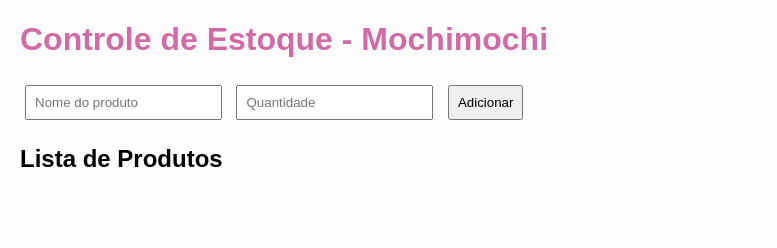
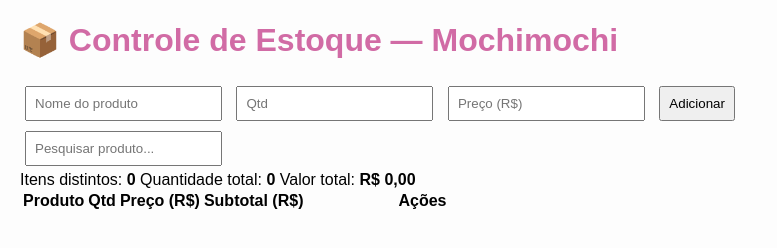
Before and after one commit to jessicaalida/estoque-mochimochi, a plain HTML site: page index.html in a window 1280 px wide. Shown: the whole page, without its empty margins (0-777 px from the left). Drawn offline with Linux system fonts and the light colour scheme.

Commit message:
Update index.html

```diff
--- a/index.html
+++ b/index.html
@@ -1,21 +1,44 @@
 <!DOCTYPE html>
-<html lang="pt-br">
+<html lang="pt-BR">
 <head>
-  <meta charset="UTF-8">
-  <title>Estoque Mochimochi</title>
-  <link rel="stylesheet" href="style.css">
+  <meta charset="UTF-8" />
+  <meta name="viewport" content="width=device-width, initial-scale=1.0"/>
+  <title>Controle de Estoque - Mochimochi</title>
+  <link rel="stylesheet" href="style.css"/>
 </head>
 <body>
-  <h1>Controle de Estoque - Mochimochi</h1>
+  <div class="container">
+    <h1>📦 Controle de Estoque — Mochimochi</h1>
 
-  <div>
-    <input type="text" id="produto" placeholder="Nome do produto">
-    <input type="number" id="quantidade" placeholder="Quantidade">
-    <button onclick="adicionarProduto()">Adicionar</button>
+    <div class="form">
+      <input id="nome" type="text" placeholder="Nome do produto"/>
+      <input id="quantidade" type="number" min="0" step="1" placeholder="Qtd"/>
+      <input id="preco" type="number" min="0" step="0.01" placeholder="Preço (R$)"/>
+      <button id="btnAdicionar">Adicionar</button>
+    </div>
+
+    <div class="toolbar">
+      <input id="busca" type="text" placeholder="Pesquisar produto..."/>
+      <div class="totais">
+        <span>Itens distintos: <strong id="contagemProdutos">0</strong></span>
+        <span>Quantidade total: <strong id="quantidadeTotal">0</strong></span>
+        <span>Valor total: <strong id="valorTotal">R$ 0,00</strong></span>
+      </div>
+    </div>
+
+    <table>
+      <thead>
+        <tr>
+          <th>Produto</th>
+          <th>Qtd</th>
+          <th>Preço (R$)</th>
+          <th>Subtotal (R$)</th>
+          <th style="min-width:230px">Ações</th>
+        </tr>
+      </thead>
+      <tbody id="tabela"></tbody>
+    </table>
   </div>
-
-  <h2>Lista de Produtos</h2>
-  <ul id="listaEstoque"></ul>
 
   <script src="script.js"></script>
 </body>
```
